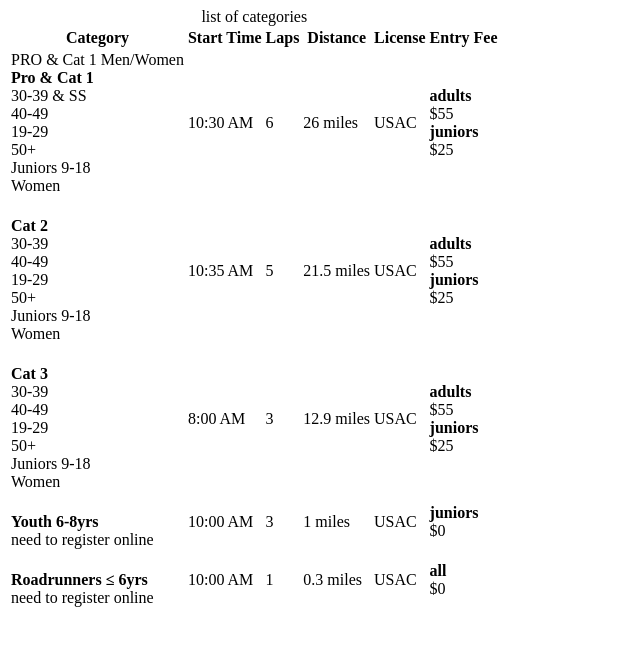
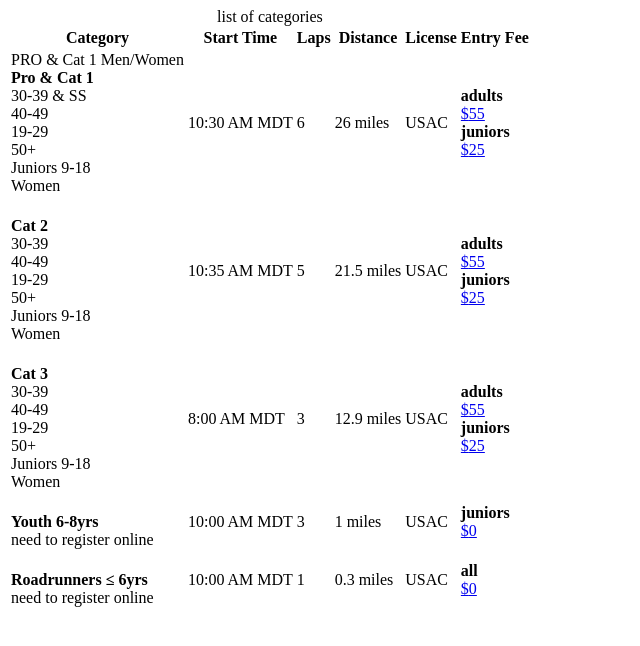
Before and after one commit to victor-fdez/oakflats-mtb, a Gatsby site: page /info/categories in a window 1280 px wide. Shown: the whole page, without its empty margins (0-640 px from the left). Built offline with nearby package versions, Linux system fonts and the light colour scheme; Gatsby itself is replaced by a stand-in of ours.

Commit message:
updated dates

```diff
--- a/package.json
+++ b/package.json
@@ -31,6 +31,8 @@
     "gatsby-transformer-remark": "^1.7.24",
     "gatsby-transformer-sharp": "^1.6.16",
     "lodash": "^4.17.4",
+    "moment": "^2.22.2",
+    "moment-timezone": "^0.5.21",
     "react": "^16.3.1",
     "react-countdown-now": "^1.3.0",
     "react-dom": "^16.3.1",
--- a/src/data/categories.json
+++ b/src/data/categories.json
@@ -29,6 +29,9 @@
     "description":
       "Oakflats is a cross-country race part of the New Mexico Off Road Series. Oakflats started in 2007 with 7 riders, promoted by enthusiastic riders/parents. The race took off in 2010, and by 2011 was one of the top races with more riders and spectators in the State. It’s distinguished for being: a well marked course, kids course, family oriented, spectator friendly, with unique hand made trophies, a positive atmosphere and more. Oakflats was shut down for two years, during 2015-16. Now, we are back! and we offer a fast, flowy course with a little bit of everything. Join us!"
   },
+  "timezone": "America/Denver",
+  "url":
+    "https://legacy.usacycling.org/myusac/index.php?pagename=registration&eventid=2046&year=2018",
   "sponsors": [
     {
       "name": "Oky",
@@ -118,7 +121,7 @@
       ],
       "miles": 26,
       "laps": 6,
-      "start time": "2018-07-29T10:30:00",
+      "start time": "2018-07-29T10:30:00-06",
       "entry fee": {
         "adults": 55,
         "juniors": 25
@@ -138,7 +141,7 @@
       ],
       "miles": 21.5,
       "laps": 5,
-      "start time": "2018-07-29T10:35:00",
+      "start time": "2018-07-29T10:35:00-06",
       "entry fee": {
         "adults": 55,
         "juniors": 25
@@ -158,7 +161,7 @@
       ],
       "miles": 12.9,
       "laps": 3,
-      "start time": "2018-07-29T08:00:00",
+      "start time": "2018-07-29T08:00:00-06",
       "entry fee": {
         "adults": 55,
         "juniors": 25
@@ -171,7 +174,7 @@
       "subcategories": ["need to register online"],
       "miles": 1,
       "laps": 3,
-      "start time": "2018-07-29T10:00:00",
+      "start time": "2018-07-29T10:00:00-06",
       "entry fee": {
         "juniors": 0
       }
@@ -183,7 +186,7 @@
       "subcategories": ["need to register online"],
       "miles": 0.3,
       "laps": 1,
-      "start time": "2018-07-29T10:00:00",
+      "start time": "2018-07-29T10:00:00-06",
       "entry fee": {
         "all": 0
       }
--- a/src/pages/info/categories.jsx
+++ b/src/pages/info/categories.jsx
@@ -1,7 +1,9 @@
 import React from 'react'
 import Helmet from 'react-helmet'
-import { categories } from '../../data/categories.json'
+import Link from 'gatsby-link'
+import { categories, timezone, url } from '../../data/categories.json'
 import { SingleCol, Container } from '../../components/Typography'
+import moment from 'moment-timezone'
 
 const TableHeader = ({ headers }) => {
   const headings = headers
@@ -37,15 +39,12 @@ const Row = ({ headers, category }) => {
   const subcategories = category['subcategories'] || []
   const distance = category[headers['Distance']]
   const laps = category[headers['Laps']]
-  const startTime = new Date(category[headers['Start Time']])
+  const beginTime = moment(category[headers['Start Time']])
+    .tz(timezone)
+    .format('h:mm A z')
   let time
-  if (category[headers['Start Time']]) {
-    const meridian = startTime.getHours() >= 12 ? 'PM' : 'AM'
-    const minutes =
-      `${startTime.getMinutes()}`.length == 1
-        ? '0' + startTime.getMinutes()
-        : startTime.getMinutes()
-    time = `${startTime.getHours()}:${minutes} ${meridian}`
+  if (beginTime) {
+    time = beginTime
   } else {
     time = ''
   }
@@ -70,7 +69,9 @@ const Row = ({ headers, category }) => {
               <div>
                 <strong>{feeName}</strong>
               </div>
-              <div>${fee}</div>
+              <div>
+                <a href={url}>${fee}</a>
+              </div>
             </div>
           )
         })}
```
Also changed, not shown: src/components/Images/TopParallax/index.js (+13 -3 lines), src/pages/contact.md (+2 -2 lines), src/pages/info/race-information.md (+3 -3 lines), 1 other file.
